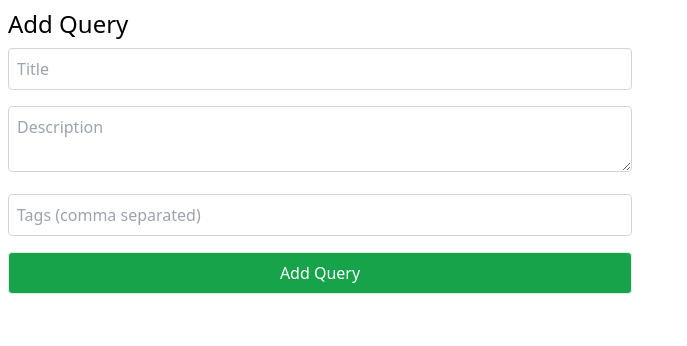
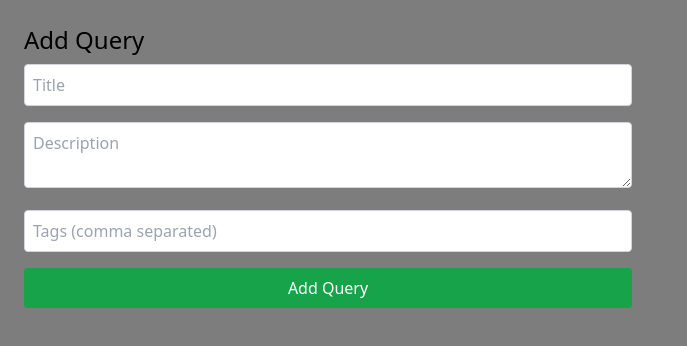
Before and after one commit to abhii30/Query-Manager, a Next.js app: page /add-query in a window 1280 px wide. Shown: the top 346 px of the page, without its empty margins (0-687 px from the left). Built offline with nearby package versions, Linux system fonts and the light colour scheme.

Commit message:
added delete query functionality

```diff
--- a/src/pages/add-query.js
+++ b/src/pages/add-query.js
@@ -21,7 +21,9 @@ const AddQuery = () => {
   };
 
   return (
-    <div className=" flex w-1/2">
+    <div className=" flex p-4 h-screen bg-[#00000082]">
+      <div className="w-1/2">
+        {" "}
         <form onSubmit={handleSubmit} className="gap-2 p-2 w-full">
           <h1 className="text-2xl text-">Add Query</h1>
           <input
@@ -50,13 +52,14 @@ const AddQuery = () => {
             required
           />
           <button
-          className="w-full p-2 my-2 border bg-green-600 text-white rounded"
+            className="w-full p-2 my-2  bg-green-600 text-white rounded"
             type="submit"
           >
             Add Query
           </button>
         </form>
       </div>
+    </div>
   );
 };
 
```
Lines whose indentation alone changed are shown as unchanged.
